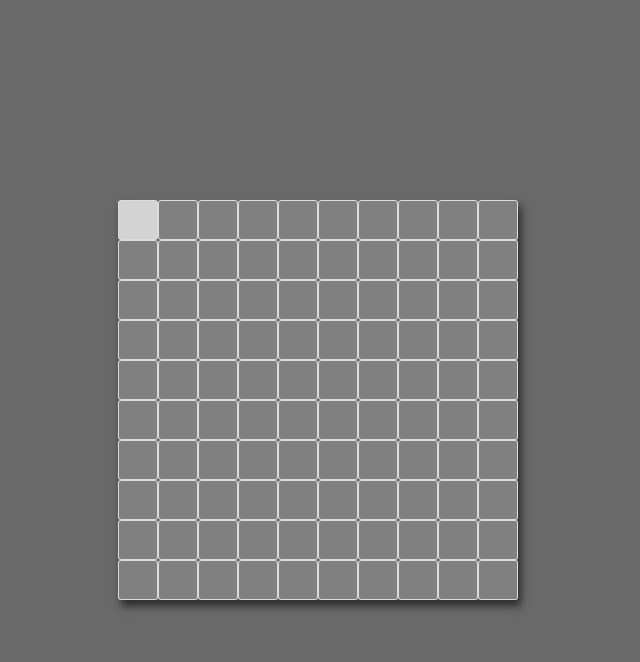
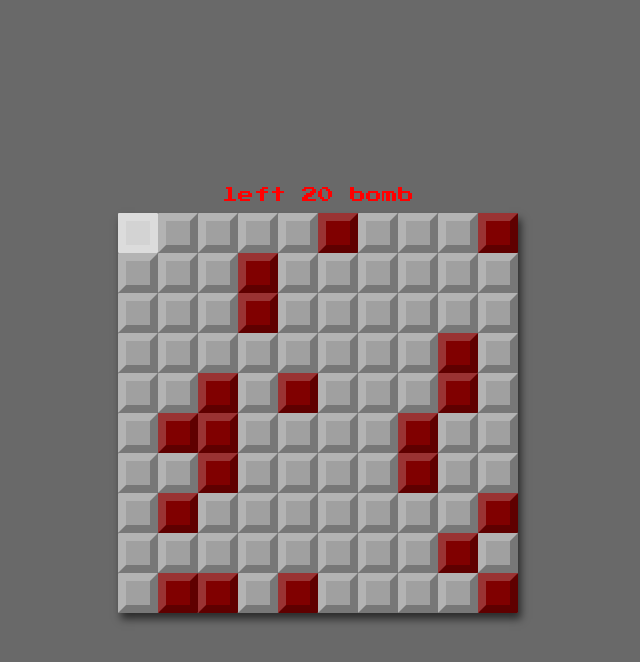
Before and after one commit to ajarek/mineswapper, a plain HTML site: page index.html in a window 1280 px wide. Both pictures are taken after a click on the element 460 px from the left and 220 px from the top of the page. Shown: the whole page, without its empty margins (322-962 px from the left). Drawn offline with Linux system fonts and the light colour scheme.

Commit message:
change code

```diff
--- a/index.html
+++ b/index.html
@@ -8,6 +8,7 @@
     <title>Saper</title>
 </head>
 <body>
+    <div class="info">0</div>
     <div class="grid"></div>
     <script src="script.js"></script>
 </body>
--- a/script.js
+++ b/script.js
@@ -3,6 +3,8 @@ let width = 10
 let squares = []
 let bomb = 20
 let draw = []
+let howManyFlags=bomb
+document.querySelector('.info').innerHTML =`left ${howManyFlags} bomb `
 
 function drawBomb(k, n) {
     var numbers = new Array(n)
@@ -54,7 +56,22 @@ const items = document.querySelectorAll('.item').forEach((el, index) => {
         } else {
             el.classList.add('pudlo')
             data = squares[index].dataset.alert = ''
-            if (index <9) {
+            if( index==0){
+                if (squares[index + 1].classList.contains('bomb')) data++;
+                if (squares[index + width].classList.contains('bomb')) data++;
+                if (squares[index + width + 1].classList.contains('bomb')) data++;
+            }
+            else if(index==9){
+                if (squares[index - 1].classList.contains('bomb')) data++;
+                if (squares[index + width].classList.contains('bomb')) data++;
+                if (squares[index + width - 1].classList.contains('bomb')) data++;
+            }
+            else if(index==99){
+                if (squares[index - 1].classList.contains('bomb')) data++;
+                if (squares[index - width].classList.contains('bomb')) data++;
+                if (squares[index - width - 1].classList.contains('bomb')) data++;
+            }
+           else if (index < 9) {
                 if (squares[index - 1].classList.contains('bomb')) data++;
                 if (squares[index + 1].classList.contains('bomb')) data++;
                 if (squares[index + width - 1].classList.contains('bomb')) data++;
@@ -88,7 +105,24 @@ const items = document.querySelectorAll('.item').forEach((el, index) => {
                 if (squares[index + width].classList.contains('bomb')) data++;
                 if (squares[index + width + 1].classList.contains('bomb')) data++;
             }
-            squares[index].innerHTML = data
+            if (data == '1') {
+                squares[index].style.color = 'green'
+                squares[index].innerHTML = data
+            }
+            else  if (data == 2) {
+                squares[index].style.color = 'blue'
+                squares[index].innerHTML = data
+            }
+            else   if (data == 3) {
+                squares[index].style.color = 'red'
+                squares[index].innerHTML = data
+            }
+             else {
+                squares[index].style.color = 'rgb(50,10,102)'
+                squares[index].innerHTML = data
+            }
+
+
         }
     })
 })
@@ -102,8 +136,10 @@ const display = () => {
 }
 
 function flags() {
+
     const portion = document.querySelectorAll('.item')
     portion.forEach(buton => {
+
         buton.addEventListener('mouseup', MouseRightButton);
 
         function MouseRightButton(e) {
@@ -114,11 +150,20 @@ function flags() {
                     case 2:
 
                         e.target.classList.add('flag')
-                        break;
+                        howManyFlags--
+
 
                 }
+
             }
+            document.querySelector('.info').innerHTML =`left ${howManyFlags} bomb `
+                if(howManyFlags==0){
+                    document.querySelector('.info').innerHTML ='You Win!'
+                }
         }
+
     })
+
+
 }
 flags()
--- a/style.css
+++ b/style.css
@@ -1,3 +1,4 @@
+@import url('https://fonts.googleapis.com/css2?family=Press+Start+2P&display=swap');
 * {
     margin: 0;
     padding: 0;
@@ -7,9 +8,15 @@
 body {
     min-height: 100vh;
     display: flex;
+    flex-direction: column;
     justify-content: center;
     align-items: center;
     background-color: dimgray;
+    font-family: 'Press Start 2P', cursive;
+}
+.info{
+    margin-bottom: 10px;
+    color: red;
 }
 
 .grid {
@@ -22,9 +29,13 @@ body {
 }
 
 .item {
-    background-color: gray;
-   border: 1px solid #ddd;
-   border-radius: 3px;
+    background-color:  rgb(160,160,160);
+   border-right: 8px solid rgba(0,0,0,0.25);
+   border-left: 8px solid rgba(255,255,255,0.2);
+   border-bottom: 8px solid rgba(0,0,0,0.25);
+   border-top: 8px solid rgba(255,255,255,0.2);
+
+   border-radius: 1px;
     display: flex;
     justify-content: center;
     align-items: center;
@@ -35,7 +46,7 @@ body {
 
 
     .bomb {
-        /* background-color: maroon;  */
+        background-color: maroon;
 
     }
 
@@ -45,9 +56,11 @@ body {
 
     .pudlo {
         background-color: lightgray;
+        border: 8px solid rgba(255,255,255,0.2);
     }
 
     .flag {
         background: url('flag.png');
         background-size: cover;
+        background-repeat: no-repeat;
     }
```
